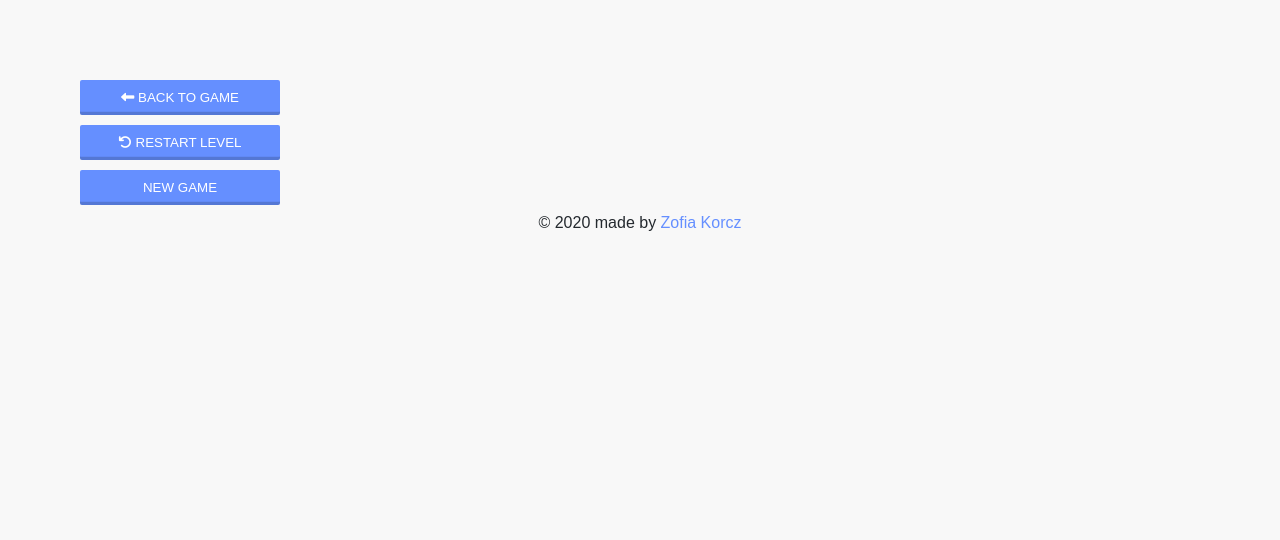
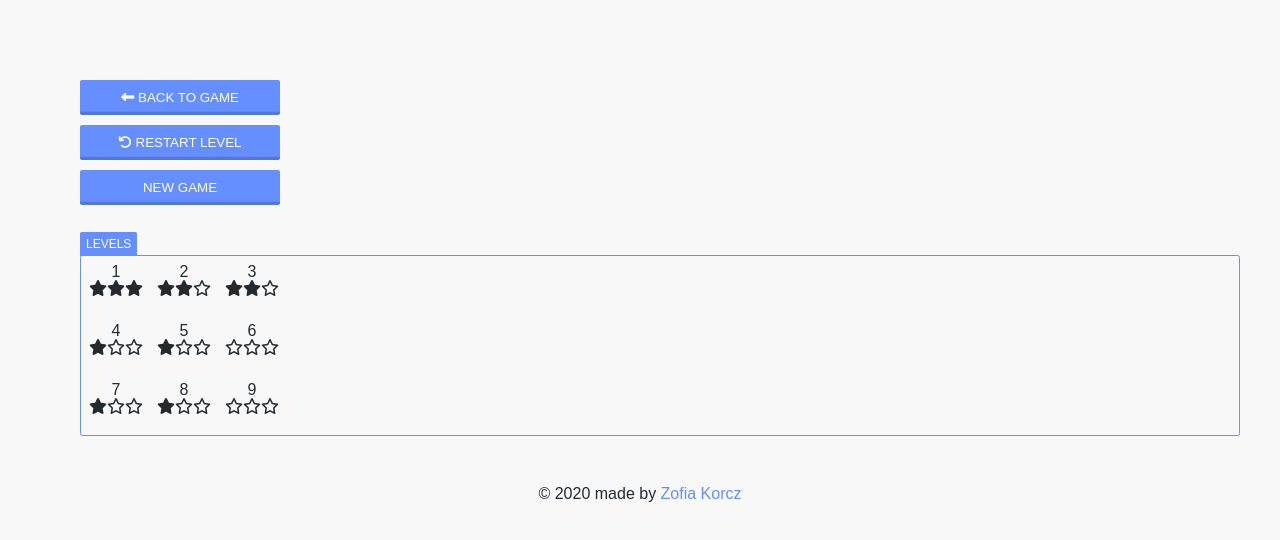
Before and after one commit to Calanthe/swipers, a React (Create React App) app: page / in a window 1280 px wide. Both pictures are taken after a click on the button "MENU". Shown: the top 540 px of the page. Built offline with nearby package versions, Linux system fonts and the light colour scheme.

Commit message:
level selection on menu overlay

```diff
--- a/src/index.scss
+++ b/src/index.scss
@@ -574,6 +574,36 @@ p {
 				width: 200px;
 				margin: 10px 0;
 			}
+
+			.levels-display {
+				position: relative;
+				display: grid;
+				grid-template-columns: repeat(3, 54px);
+    			grid-template-rows: repeat(3, 45px);
+    			grid-auto-flow: row;
+				grid-gap: 14px;
+				margin: 50px 0;
+				padding: 8px;
+				border: 1px solid $secondary-font-color;
+				border-radius: 0.15em;
+
+				.levels-header {
+					position: absolute;
+					top: -24px;
+					left: -1px;
+					text-transform: uppercase;
+					color: $primary-bg-color;
+					background-color: $secondary-font-color;
+					font-size: 12px;
+					padding: 6px;
+					border: none;
+					border-radius: 0.15em 0.15em 0 0;
+				}
+
+				.level-no {
+					text-align: center;
+				}
+			}
 		}
 
 		.credits {
--- a/src/js/components/MenuOverlay.tsx
+++ b/src/js/components/MenuOverlay.tsx
@@ -36,6 +36,63 @@ const MenuOverlay: React.FunctionComponent<Props> = ({
                     <button className="button next" onClick={onGameRestart}>
                         New game
                     </button>
+                    <div className="levels-display">
+                        <p className="levels-header">Levels</p>
+                        <div className="level">
+                            <p className="level-no">1</p>
+                            <i className="fas fa-star"></i>
+                            <i className="fas fa-star"></i>
+                            <i className="fas fa-star"></i>
+                        </div>
+                        <div className="level">
+                            <p className="level-no">2</p>
+                            <i className="fas fa-star"></i>
+                            <i className="fas fa-star"></i>
+                            <i className="far fa-star"></i>
+                        </div>
+                        <div className="level">
+                            <p className="level-no">3</p>
+                            <i className="fas fa-star"></i>
+                            <i className="fas fa-star"></i>
+                            <i className="far fa-star"></i>
+                        </div>
+                        <div className="level">
+                            <p className="level-no">4</p>
+                            <i className="fas fa-star"></i>
+                            <i className="far fa-star"></i>
+                            <i className="far fa-star"></i>
+                        </div>
+                        <div className="level">
+                            <p className="level-no">5</p>
+                            <i className="fas fa-star"></i>
+                            <i className="far fa-star"></i>
+                            <i className="far fa-star"></i>
+                        </div>
+                        <div className="level">
+                            <p className="level-no">6</p>
+                            <i className="far fa-star"></i>
+                            <i className="far fa-star"></i>
+                            <i className="far fa-star"></i>
+                        </div>
+                        <div className="level">
+                            <p className="level-no">7</p>
+                            <i className="fas fa-star"></i>
+                            <i className="far fa-star"></i>
+                            <i className="far fa-star"></i>
+                        </div>
+                        <div className="level">
+                            <p className="level-no">8</p>
+                            <i className="fas fa-star"></i>
+                            <i className="far fa-star"></i>
+                            <i className="far fa-star"></i>
+                        </div>
+                        <div className="level">
+                            <p className="level-no">9</p>
+                            <i className="far fa-star"></i>
+                            <i className="far fa-star"></i>
+                            <i className="far fa-star"></i>
+                        </div>
+				    </div>
 				</div>
                 <p className="credits">
                     © 2020 made by <a href="http://zofiakorcz.pl" className="credits-link" target="_blank">
```
